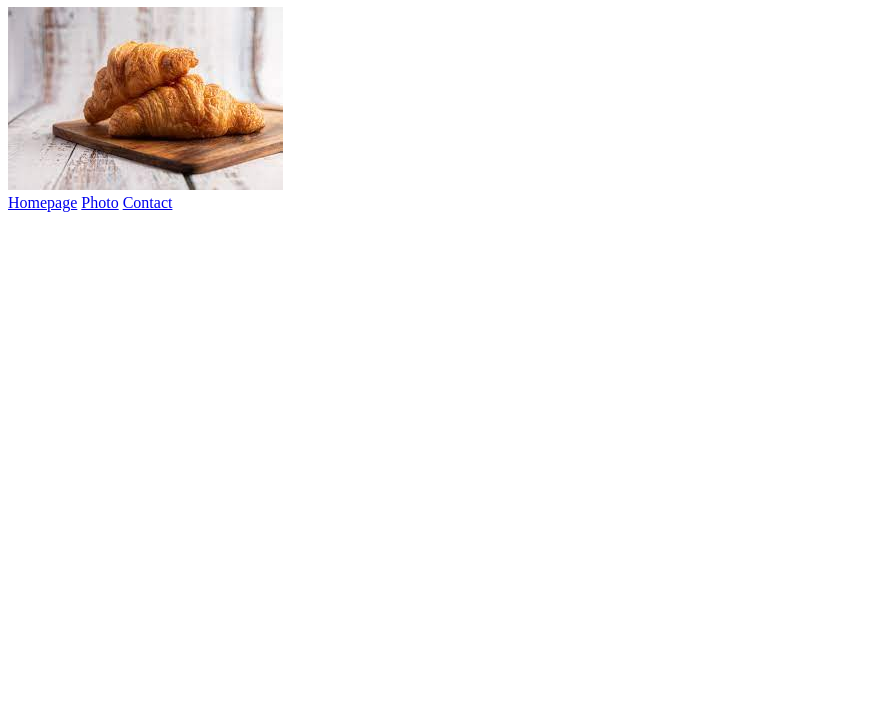
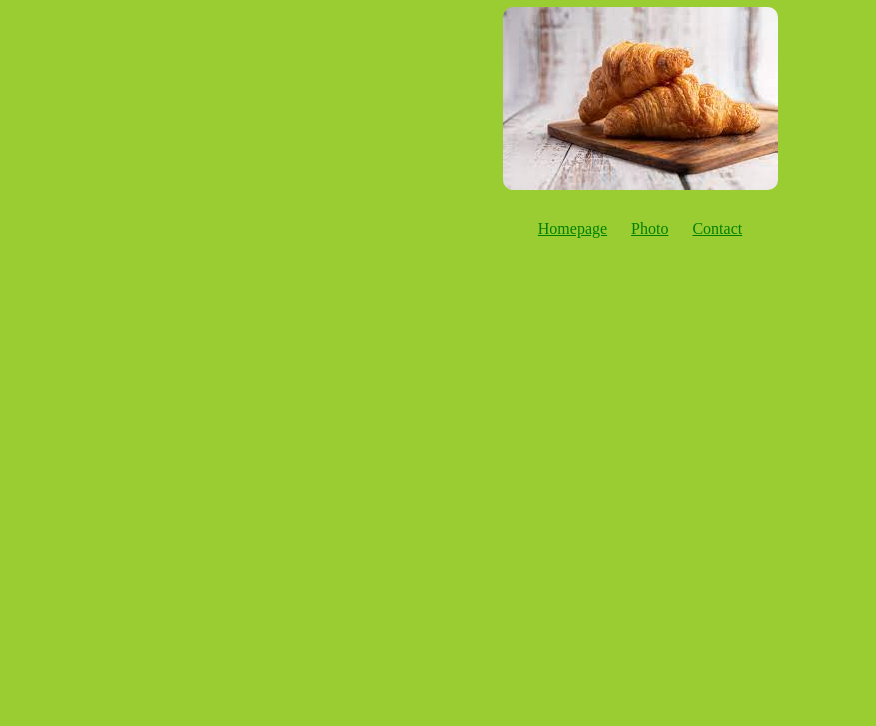
Before and after one commit to SSwanderlust/live-server, a plain HTML site: page photo.html in a window 1280 px wide. Shown: the part 74-800 px from the top of the page, without its empty margins (0-876 px from the left). Drawn offline with Linux system fonts and the light colour scheme.

Commit message:
Added CSS

```diff
--- a/photo.html
+++ b/photo.html
@@ -4,14 +4,15 @@
     <meta charset="UTF-8">
     <meta http-equiv="X-UA-Compatible" content="IE=edge">
     <meta name="viewport" content="width=device-width, initial-scale=1.0">
-    <title>Document</title>
+       <link rel="stylesheet" href="/styles/styles.css" />
+ <title>Document</title>
 </head>
 <body>
     <h1>
 🥐 A picture of a croissant
     </h1>
     <img src="/images/croissant.png">
-    <div class="footer"></div>
+    <div class="footer">
     <a href="/">Homepage</a>
     <a href="/photo.html">Photo</a>
     <a href="/contact.html">Contact</a>
--- a/styles/styles.css
+++ b/styles/styles.css
@@ -1,3 +1,25 @@
-h1, p, .footer {
-    text-align: center;
+h1,
+p,
+a {
+  text-align: center;
 }
+
+body {
+  background: yellowgreen;
+}
+
+a {
+  color: green;
+  margin: 0 10px;
+}
+.footer {
+  text-align: center;
+}
+img {
+  margin: 0 auto;
+  max-width: 100%;
+  display: block;
+  height: auto;
+  border-radius: 10px;
+  margin-bottom: 30px;
+}
```
Also changed, not shown: contact.html (+4 -4 lines), index.html (+2 -4 lines).
